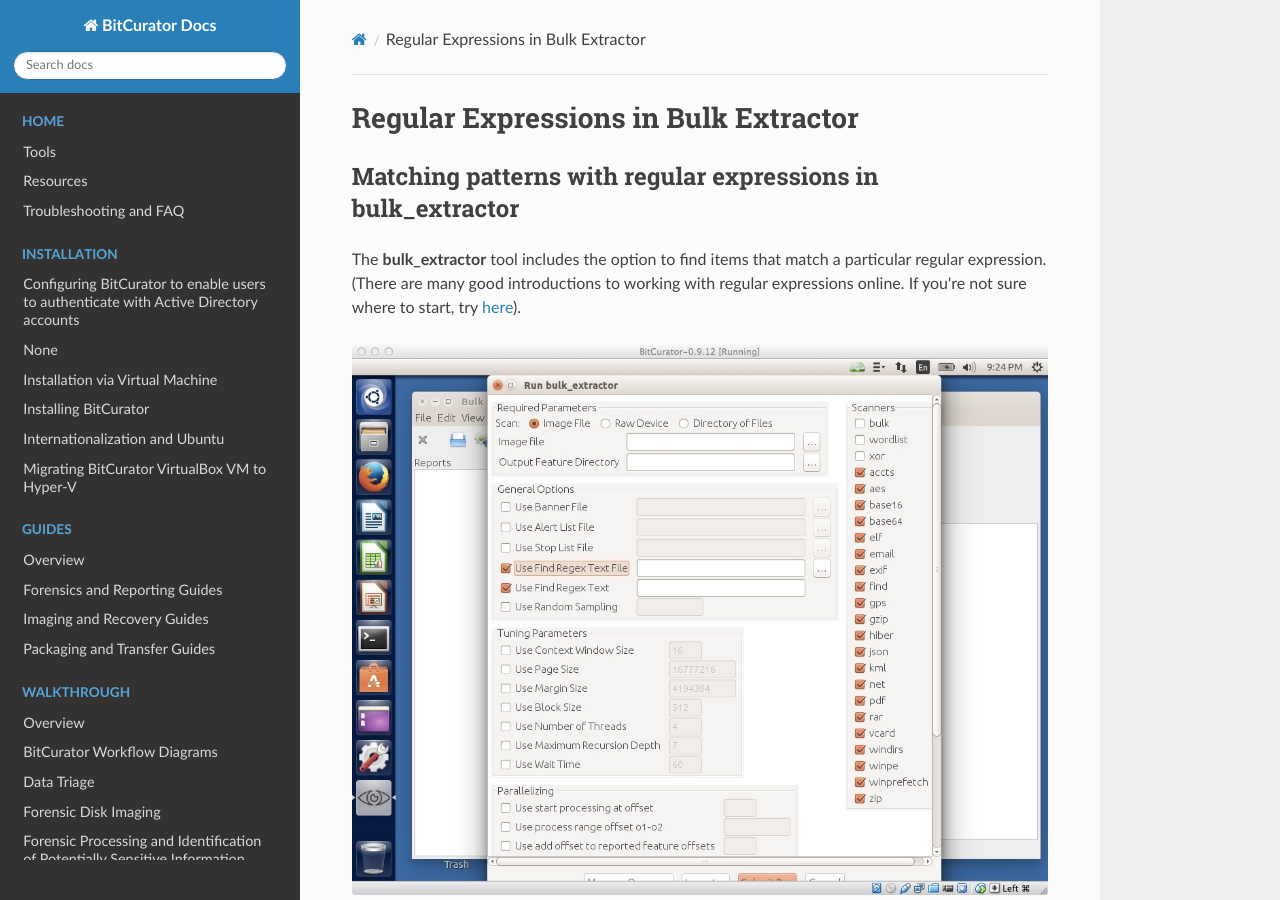
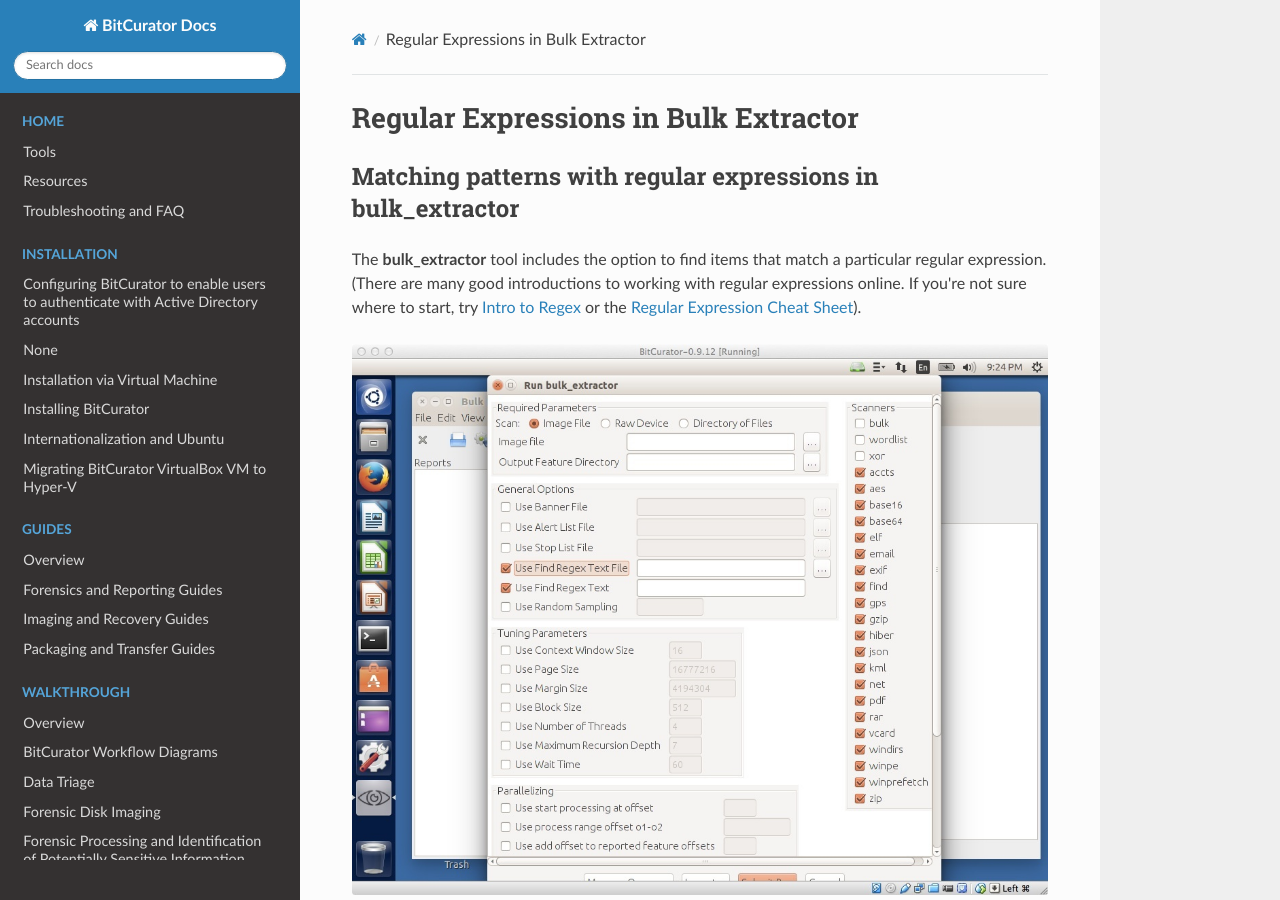
Before and after one commit to BitCurator/documentation, an MkDocs documentation site: the page built from docs/All Step-by-Step Guides/Forensics and Reporting Guides/Regular Expressions in Bulk Extractor.md, in a window 1280 px wide and 900 px high. Built offline with MkDocs 1.6.1, drawn with Linux system fonts in a browser that asks for light colours; nearby versions of some CDN libraries.

Commit message:
Update Regular Expressions in Bulk Extractor.md
add additional regex resource

```diff
--- a/docs/All Step-by-Step Guides/Forensics and Reporting Guides/Regular Expressions in Bulk Extractor.md
+++ b/docs/All Step-by-Step Guides/Forensics and Reporting Guides/Regular Expressions in Bulk Extractor.md
@@ -8,7 +8,7 @@
 Matching patterns with regular expressions in bulk\_extractor
 -------------------------------------------------------------
 
-The **bulk\_extractor** tool includes the option to find items that match a particular regular expression. (There are many good introductions to working with regular expressions online. If you're not sure where to start, try [here](http://www.joshondesign.com/2011/04/12/joshs-quick-intro-to-regex/)).
+The **bulk\_extractor** tool includes the option to find items that match a particular regular expression. (There are many good introductions to working with regular expressions online. If you're not sure where to start, try [Intro to Regex](http://www.joshondesign.com/2011/04/12/joshs-quick-intro-to-regex/) or the [Regular Expression Cheat Sheet](https://docs.exploratory.io/data-wrangling/regular_expression)).
 
 ![Re-bevselect.jpg](attachments/Re-bevselect.jpg)
 
```
